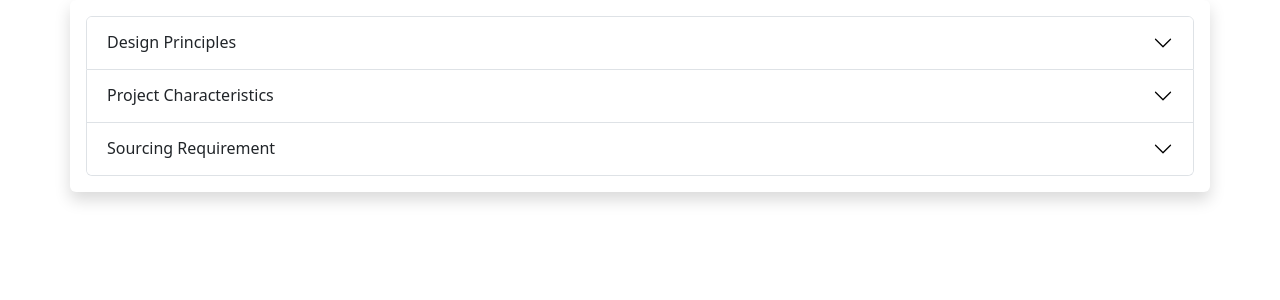
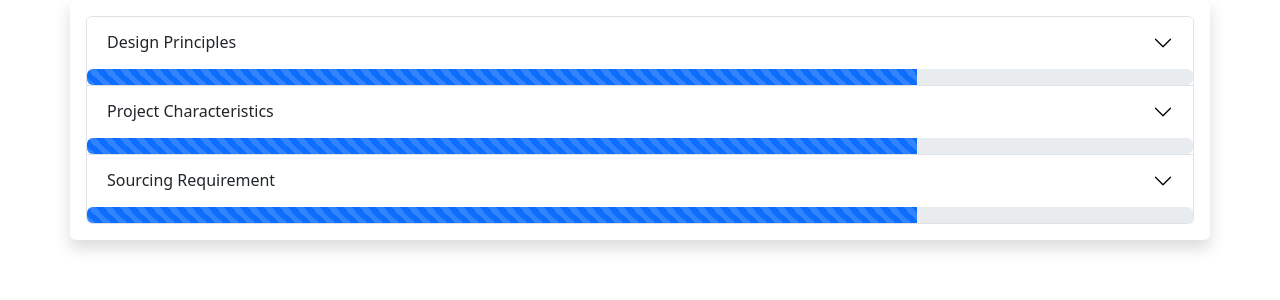
Before and after one commit to JMLatino/RightShore, a Vue app: page / in a window 1280 px wide. Shown: the top 300 px of the page. Built offline with nearby package versions, Linux system fonts and the light colour scheme.

Commit message:
added values

```diff
--- a/src/components/Category.vue
+++ b/src/components/Category.vue
@@ -14,6 +14,11 @@
       <button class="accordion-button collapsed" type="button" data-bs-toggle="collapse" :data-bs-target="'#collapse'+name" aria-expanded="false" :aria-controls="name">
         {{ category.title }}
       </button>
+      <div class="progress">
+          <div class="progress-bar progress-bar-striped progress-bar-animated" role="progressbar"
+            aria-label="Animated striped example" aria-valuenow="75" aria-valuemin="0" aria-valuemax="100"
+            style="width: 75%"></div>
+        </div>
     </h2>
     <div :id="'collapse'+name" class="accordion-collapse collapse" :aria-labelledby="name" data-bs-parent="#accordionExample">
       <div class="accordion-body">
--- a/src/components/Entry.vue
+++ b/src/components/Entry.vue
@@ -10,9 +10,9 @@
       <label for="time-to-market" class="form-label">{{ entry.label }}</label>
     </span>
     <span class="col">
-      <button class="rounded-circle p-3 btn btn-success mx-1"></button>
-      <button class="rounded-circle p-3 btn btn-warning mx-1"></button>
-      <button class="rounded-circle p-3 btn btn-danger mx-1"></button>
+      <button @click=" entry.value = 1" class="rounded-circle p-3 btn btn-success mx-1"></button>
+      <button @click=" entry.value = 2" class="rounded-circle p-3 btn btn-warning mx-1"></button>
+      <button @click=" entry.value = 3" class="rounded-circle p-3 btn btn-danger mx-1"></button>
     </span>
   </div>
 </template>
```
